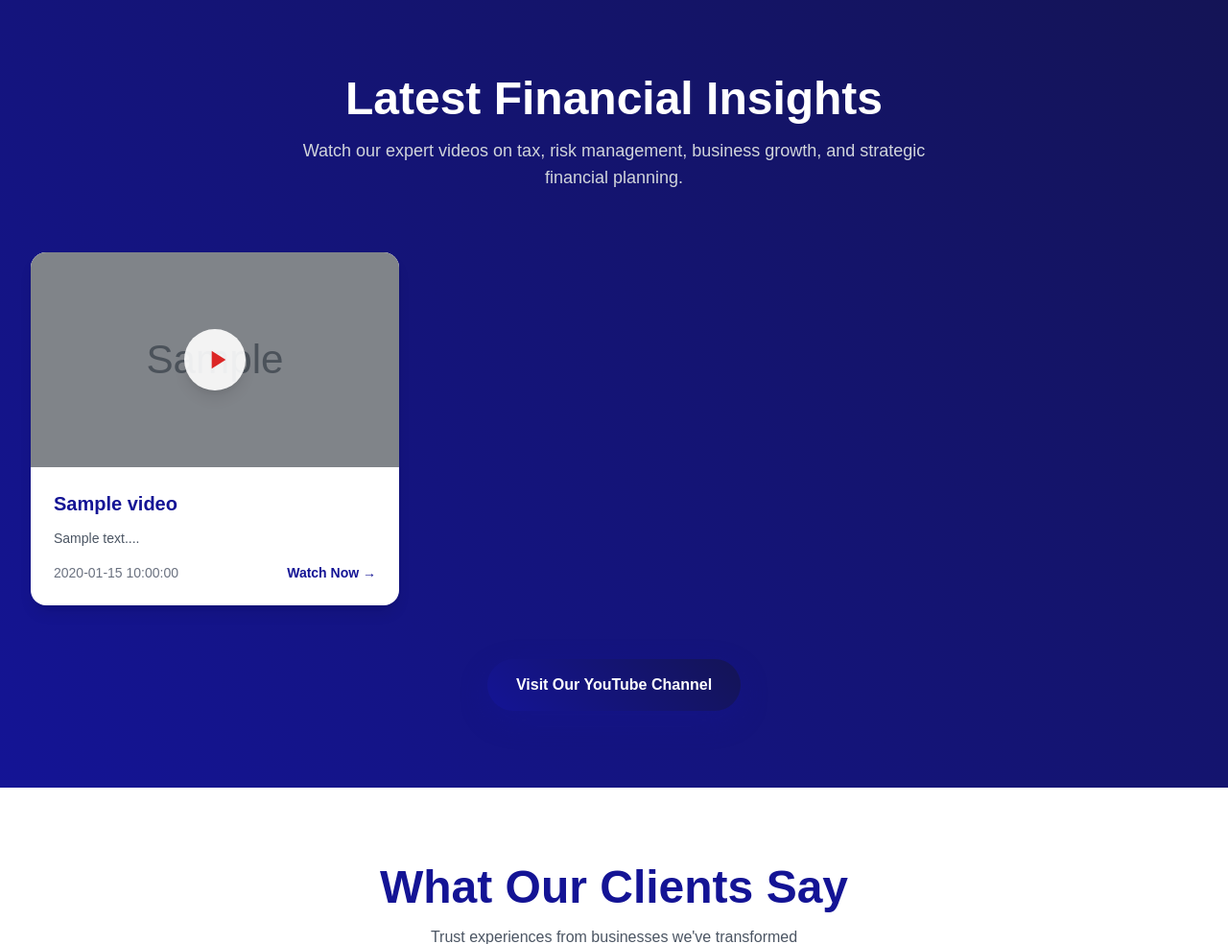
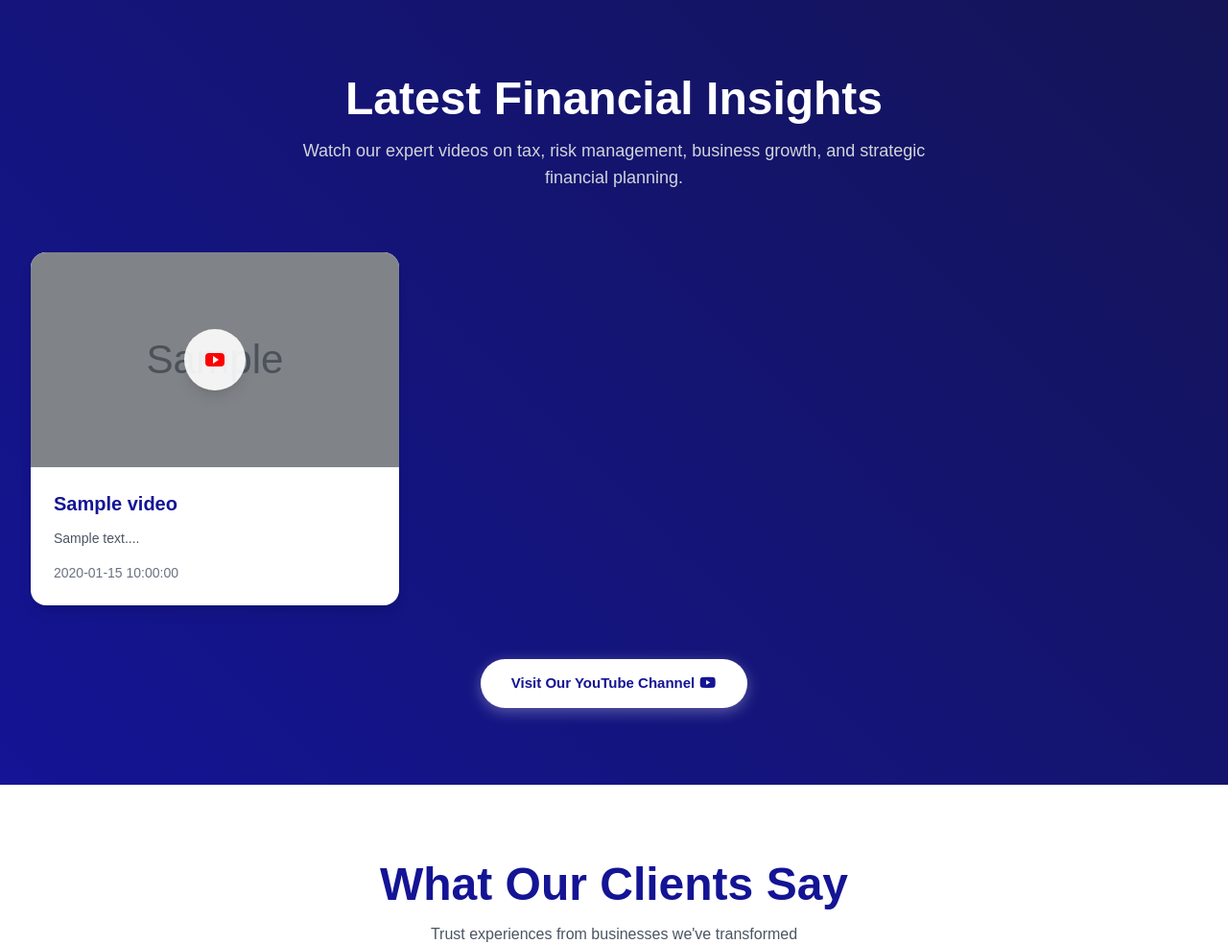
Before and after one commit to mikadojnr/JE_Rebuild, a Flask app: template templates/public/home.html in a window 1280 px wide. Shown: the part 2036-3020 px from the top of the page at 96% size. Run offline with Flask 3, Linux system fonts and the light colour scheme; tables that the repository leaves empty hold one stand-in row (values such as "Sample post"); the template is opened without the code that fills it: values that come from a table or form of the project are taken from there, most other values are stand-ins (such as "Sample title", 1, 10 or a date in 2020); grey boxes marked "Sample" are stand-in pictures; style sheets or scripts are compiled from the project's sources; parts of the project's set-up code (start-up, migrations or seed data) failed here and were passed over; some libraries are stand-ins or nearby versions.

Commit message:
Youtube play iframe adjustment

```diff
--- a/routes/public_routes.py
+++ b/routes/public_routes.py
@@ -101,7 +101,6 @@ def get_youtube_videos():
 def get_site_settings():
     """Get global site settings"""
     return SiteSettings.query.first() or SiteSettings()
-
 
 @public_bp.context_processor
 def inject_site_settings():
--- a/templates/public/home.html
+++ b/templates/public/home.html
@@ -296,22 +296,18 @@
                     <!-- Thumbnail -->
                     <div class="relative overflow-hidden">
                         <img
-                            src="{{ video.thumbnail }}"
+                            src="{{ video.thumb }}"
                             alt="{{ video.title }}"
                             class="w-full h-56 object-cover group-hover:scale-105 transition duration-500"
                         >
 
                         <!-- Play Button Overlay -->
-                        <button
-                            class="video-btn absolute inset-0 flex items-center justify-center bg-black/40 hover:bg-black/50 transition"
-                            data-video="{{ video.video_id }}"
-                        >
+                        <button class="video-btn absolute inset-0 flex items-center justify-center bg-black/40 hover:bg-black/50 transition" data-video="{{ video.id }}">
                             <div class="w-16 h-16 rounded-full bg-white/90 flex items-center justify-center shadow-lg">
-                                <svg xmlns="http://www.w3.org/2000/svg"
-                                     class="w-8 h-8 text-red-600 ml-1"
-                                     fill="currentColor"
-                                     viewBox="0 0 24 24">
-                                    <path d="M8 5v14l11-7z"/>
+                                <svg width="24" height="24" viewBox="0 0 24 24" fill="none"
+                                    xmlns="http://www.w3.org/2000/svg">
+                                <rect x="2" y="5" width="20" height="14" rx="4" fill="#FF0000"/>
+                                <path d="M10 8V16L16 12L10 8Z" fill="white"/>
                                 </svg>
                             </div>
                         </button>
@@ -330,12 +326,9 @@
                         <div class="flex items-center justify-between text-sm text-gray-500">
                             <span>{{ video.published }}</span>
 
-                            <button
-                                class="video-btn text-[#141495] font-semibold hover:text-[#0800f0] transition"
-                                data-video="{{ video.video_id }}"
-                            >
-                                Watch Now →
-                            </button>
+                            <!-- <button class="cta-primary text-[#141495] font-semibold hover:text-[#0800f0] transition" data-video="{{ video.id }}">
+                                Watch Now
+                            </button> -->
                         </div>
                     </div>
                 </div>
@@ -348,8 +341,8 @@
         <div class="text-center mt-14">
             <a href="https://www.youtube.com/channel/UCM2WH7pQgOoexI5S52k9pAQ"
                target="_blank"
-               class="btn-primary">
-                Visit Our YouTube Channel
+               class="cta-btn cta-primary text-center text-[#141495]">
+                Visit Our YouTube Channel <i class="fab fa-youtube"></i>
             </a>
         </div>
     </div>
```
Also changed, not shown: youtube_cache.json (+1 -1 lines).
